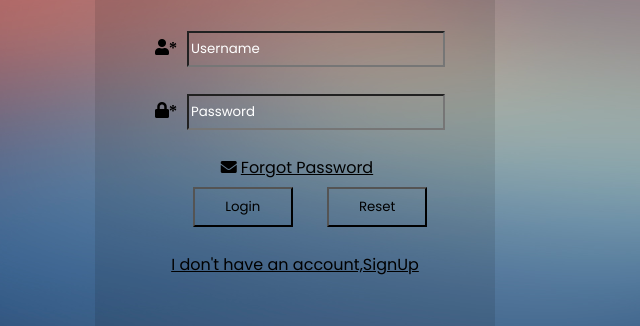
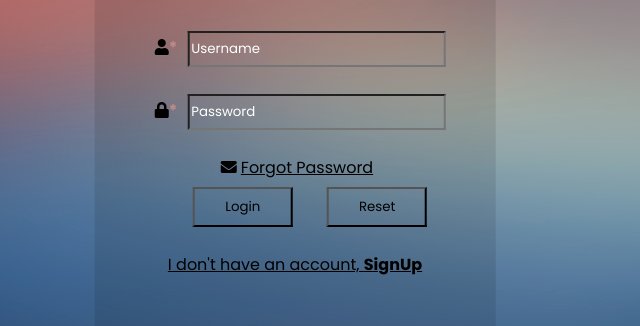
Before and after one commit to Prajwal-Adiga-15/E-Learning, a plain HTML site: page Login.html in a window 1280 px wide. Shown: the part 298-624 px from the top of the page, 345-985 px from the left. Drawn offline with Linux system fonts and the light colour scheme.

Commit message:
edited login

```diff
--- a/Login.html
+++ b/Login.html
@@ -13,21 +13,26 @@
     <body>
         <div>
         <form action="">
-            <img src="./project images/Loginicon.png" alt="" width="70" height="70" id="image"><br><br>
+            <img src="./project images/Loginicon.png" alt="" width="70" height="70"
+            id="image"><br><br>
             <!--<label for="loginid">Username : </label>-->
             <div>
-                <i class="fas fa-user" style="padding: 10px;">*</i><input type="email" id="loginid" name="loginid" placeholder="Username" required><br><br>
+                <i class="fas fa-user" style="padding: 10px;"><span class="req">*</span>
+                </i><input type="email" id="loginid" name="loginid"
+                placeholder="Username" required><br><br>
             </div>
             <!--<label for="password">Password : </label>-->
             <div>
-                <i class="fas fa-lock" style="padding: 10px;">*</i><input type="password" id="password" class="password" name="password" placeholder="Password" required><br><br>
+                <i class="fas fa-lock" style="padding: 10px;"><span class="req">*</span>
+                </i><input type="password" id="password" class="password" name="password"
+                 placeholder="Password" required><br><br>
             </div>
             <div>
                 <i class="fas fa-envelope" style="padding: 4px;"></i><a href="">Forgot Password</a>
             </div>
             <input type="submit" name="submit" id="submit" value="Login">
             <input type="reset" name="reset" class="reset" value="Reset"><br><br>
-            <a href="signup.html">I don't have an account,SignUp</a>
+            <a href="signup.html">I don't have an account, <b>SignUp</b></a>
 
         </form>
        </div>
```
